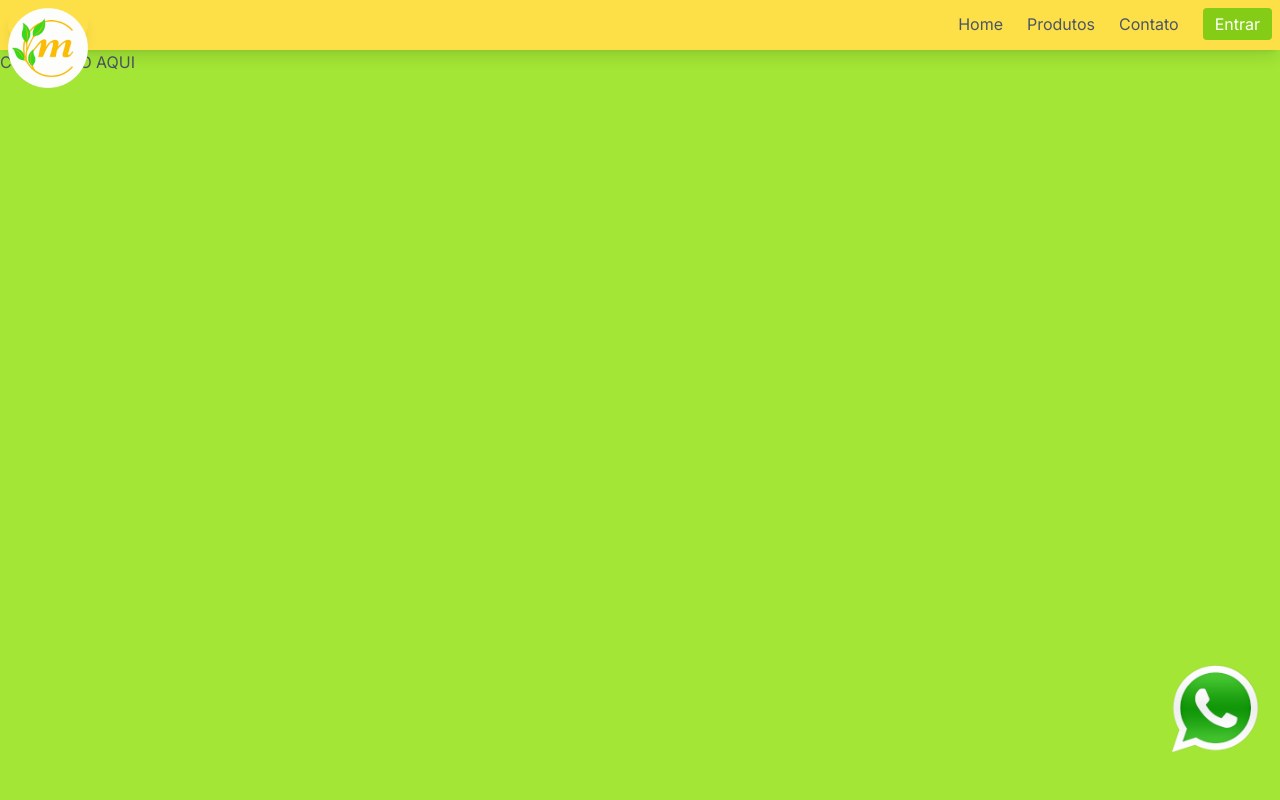
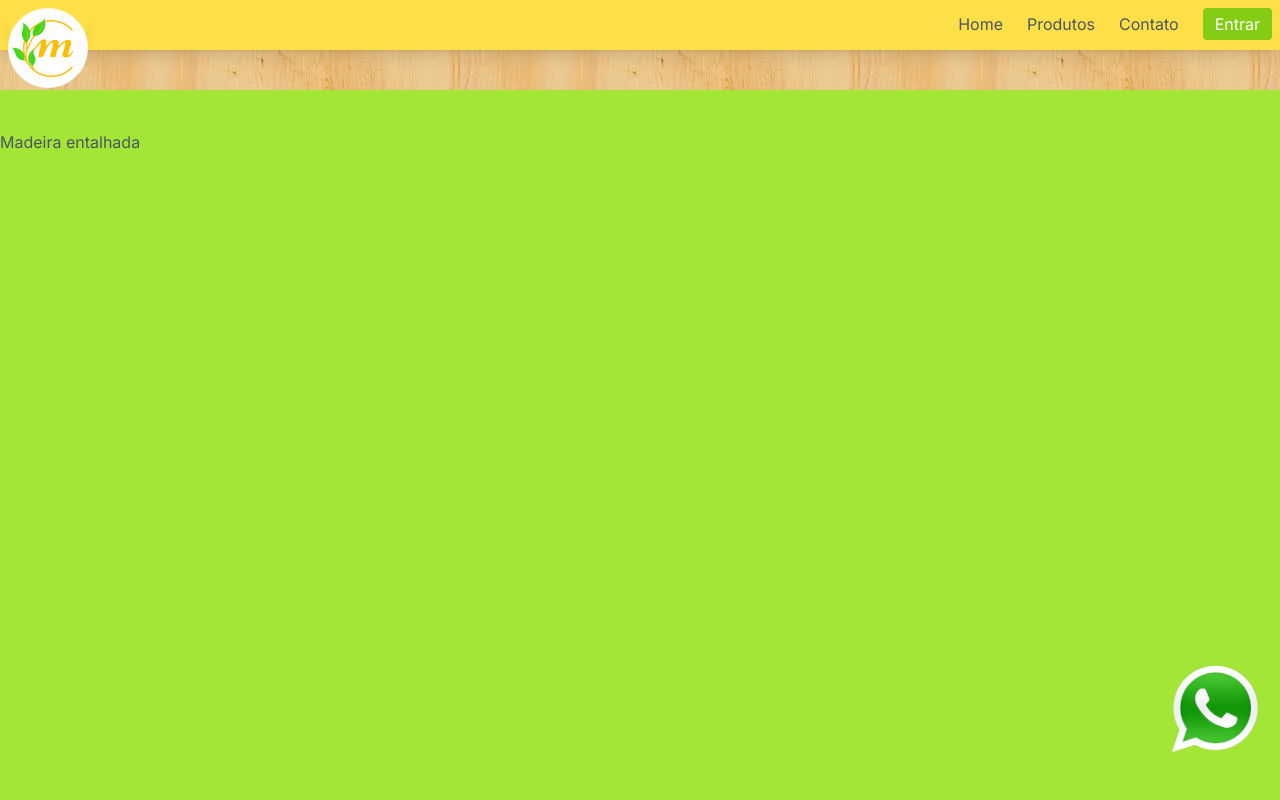
Before and after one commit to douglasjrosa/site-mmx-frontend, a Next.js app: page / in a window 1280 px wide. Shown: the top 800 px of the page. Built offline with nearby package versions, Linux system fonts and the light colour scheme.

Commit message:
Feature-rows-group donne

```diff
--- a/app/[slug]/page.tsx
+++ b/app/[slug]/page.tsx
@@ -1,34 +1,26 @@
 import FeatureRowsGroup from "@/components/featured-rows-group";
 import type { Metadata } from 'next'
-
 
 export async function generateStaticParams() {
 	const { posts } = await (await fetch('http://localhost:3000/api/posts')).json();
 	return posts.map((post: any) => { slug: post.slug })
 }
 
-
-type Props = {
-	params: { slug: string }
-	searchParams: { [key: string]: string | string[] | undefined }
-}
-
-export async function generateMetadata({ params }: Props,): Promise<Metadata> {
+export async function generateMetadata({ params }: { params: { slug: string } }): Promise<Metadata> {
 	const { slug } = params;
 	const { post } = await (await fetch(`http://localhost:3000/api/${slug}`, { method: "GET" })).json();
 	return post.metadata;
 }
 
-
-/*
-export const metadata: Metadata = post.metadata;
-*/
 export default async function ({ params }: { params: { slug: string } }) {
 
 	const { slug } = params;
 	const response = await (await fetch(`http://localhost:3000/api/${slug}`, { method: "GET" })).json();
 	const { post } = response;
 	return (
-		<div className="mt-10">{post.title}</div>
+		<div>
+			<div className="mt-10">{post.title}</div>
+			<FeatureRowsGroup excerpts={post.excerpts} />
+		</div>
 	)
 }
--- a/app/globals.css
+++ b/app/globals.css
@@ -1,31 +1,6 @@
 @tailwind base;
 @tailwind components;
 @tailwind utilities;
-
-:root {
-  --foreground-rgb: 0, 0, 0;
-  --background-start-rgb: 214, 219, 220;
-  --background-end-rgb: 255, 255, 255;
-}
-
-@media (prefers-color-scheme: dark) {
-  :root {
-    --foreground-rgb: 255, 255, 255;
-    --background-start-rgb: 0, 0, 0;
-    --background-end-rgb: 0, 0, 0;
-  }
-}
-
-body {
-  color: rgb(var(--foreground-rgb));
-  background: linear-gradient(
-      to bottom,
-      transparent,
-      rgb(var(--background-end-rgb))
-    )
-    rgb(var(--background-start-rgb));
-    background-repeat: no-repeat;
-}
 
 @layer utilities {
   .text-balance {
--- a/app/layout.tsx
+++ b/app/layout.tsx
@@ -52,8 +52,8 @@ export default function RootLayout({
 	children: React.ReactNode;
 }>) {
 	return (
-		<html lang="pt-BR">
-			<body className={`${inter.className} text-gray-600`}>
+		<html lang="pt-BR" >
+			<body className={`${inter.className} text-gray-600 bg-mmx-wood bg-fixed bg-repeat relative`}>
 				<Navbar
 					bgColor={navbar.bgColor}
 					height={navbar.height}
--- a/app/page.tsx
+++ b/app/page.tsx
@@ -1,4 +1,5 @@
 import type { Metadata } from "next";
+import Link from "next/link";
 
 export const metadata: Metadata = {
   keywords: ["Madeira entalhada", "Produtos de madeira"],
@@ -10,7 +11,9 @@ export const metadata: Metadata = {
 export default function Home() {
   return (
     <div>
-      <div style={{height: "1000px"}} className="bg-lime-400" >CONTEÚDO AQUI</div>
+      <div style={{height: "1000px"}} className="bg-lime-400 py-10 my-10" >
+		<Link href={"/madeira-entalhada-com-serenidade-e-elegancia"} >Madeira entalhada</Link>
+	  </div>
     </div>
   );
 }
--- a/components/featured-rows-group.tsx
+++ b/components/featured-rows-group.tsx
@@ -1,9 +1,11 @@
+import Image from "next/image";
 
 
 
 
 interface FeatureRowsGroupProps {
 	excerpts: {
+		title: string;
 		image: {
 			url: string;
 			alt: string;
@@ -15,9 +17,28 @@ interface FeatureRowsGroupProps {
 }
 
 const FeatureRowsGroup: React.FC<FeatureRowsGroupProps> = ({ excerpts }) => {
+	let reverse: boolean , reverseClass: string;
 	return (
-		<>
-		</>
+		<div>
+			{excerpts.map((excerpt, key) => {
+				const { image, text } = excerpt;
+				reverse = !reverse;
+				reverseClass = reverse ? "md:flex-row" : "md:flex-row-reverse";
+				return (
+					<div className={`bg-white md:rounded shadow-xl w-full lg:w-5/6 mx-auto my-10 md:flex ${reverseClass} justify-between`}>
+						<div className="md:w-1/2 lg:w-2/5 flex justify-center">
+							<Image className="w-full md:w-auto lg:rounded-l" src={image.url} alt={image.alt} height={image.height} width={image.width} />
+						</div>
+						<div className="p-10 md:w-1/2 lg:w-3/5">
+							{key === 0 && <h1 className="text-3xl text-bold">{excerpt.title}</h1>}
+							{key === 1 && <h2 className="text-3xl text-bold">{excerpt.title}</h2>}
+							{key >= 2 && <h3 className="text-3xl text-bold">{excerpt.title}</h3>}
+							<div className="text-xl leading-9 text-justify mt-5">{text}</div>
+						</div>
+					</div>
+				);
+			})}
+		</div>
 	)
 }
 export default FeatureRowsGroup;
--- a/components/footer.tsx
+++ b/components/footer.tsx
@@ -40,7 +40,7 @@ const Footer: React.FC<FooterProps> = ({
 	whatsapp,
 }) => {
 	return (
-		<footer className="bg-mmx-panel bg-fixed bg-cover bg-top relative">
+		<footer className="border-t-2 border-yellow-900 bg-mmx-panel bg-fixed bg-cover bg-top relative">
 			{/* <LeadsForm />*/}
 			<div
 				id="main-footer"
--- a/data/posts.ts
+++ b/data/posts.ts
@@ -48,7 +48,7 @@ export const posts: PostCollection = {
 			{
 				title: "Madeira entalhada com serenidade e elegância",
 				image: {
-					url: "/images/produtos/produtos-gallery/48.jpg",
+					url: "/images/produtos/produtos-gallery/64.jpg",
 					alt: "Tábua de frios e petiscos",
 					width: 433,
 					height: 433
@@ -60,7 +60,7 @@ export const posts: PostCollection = {
 			{
 				title: "Madeira entalhada com serenidade e elegância",
 				image: {
-					url: "/images/produtos/produtos-gallery/48.jpg",
+					url: "/images/produtos/produtos-gallery/51.jpg",
 					alt: "Tábua de frios e petiscos",
 					width: 433,
 					height: 433
```
